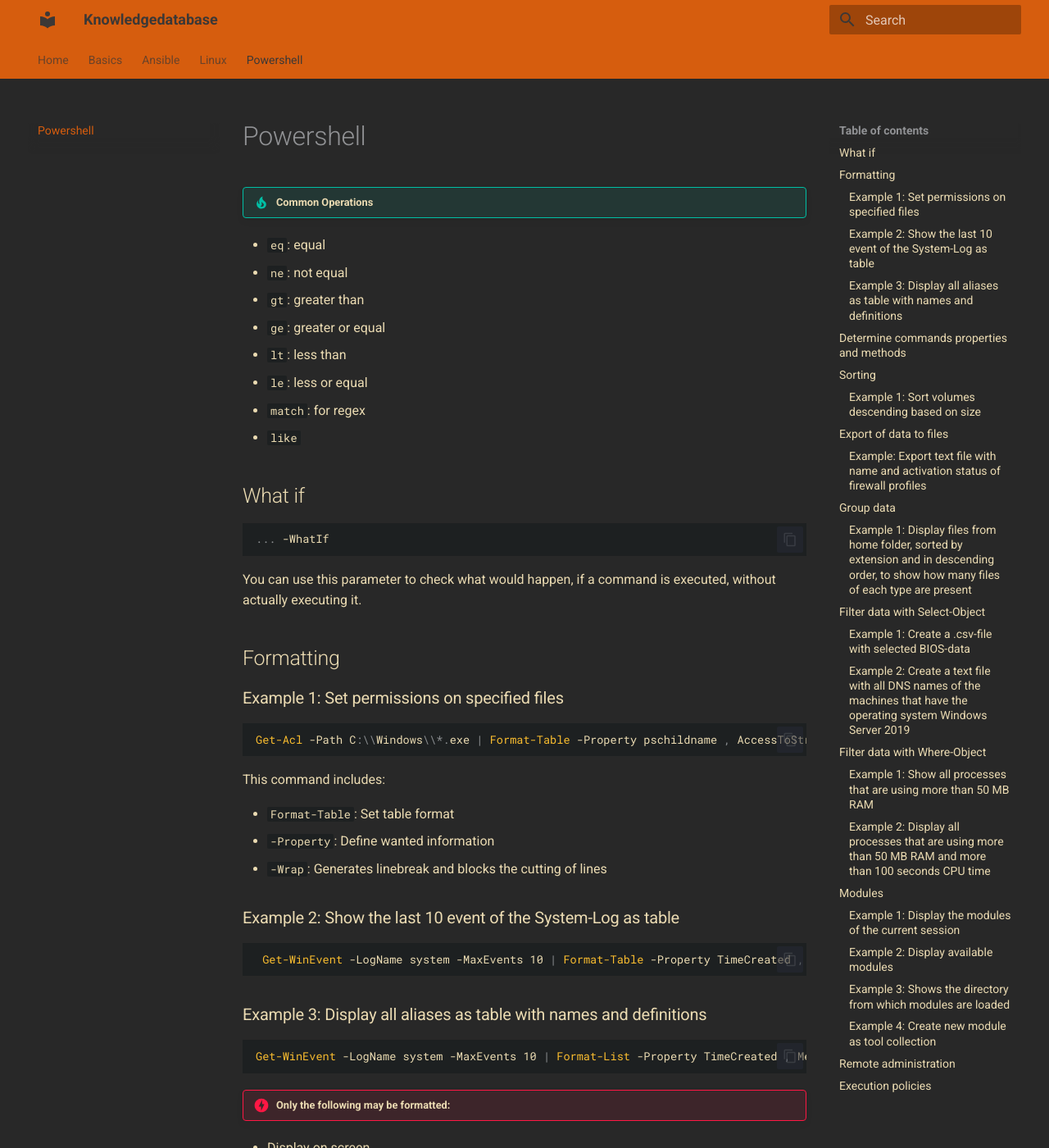
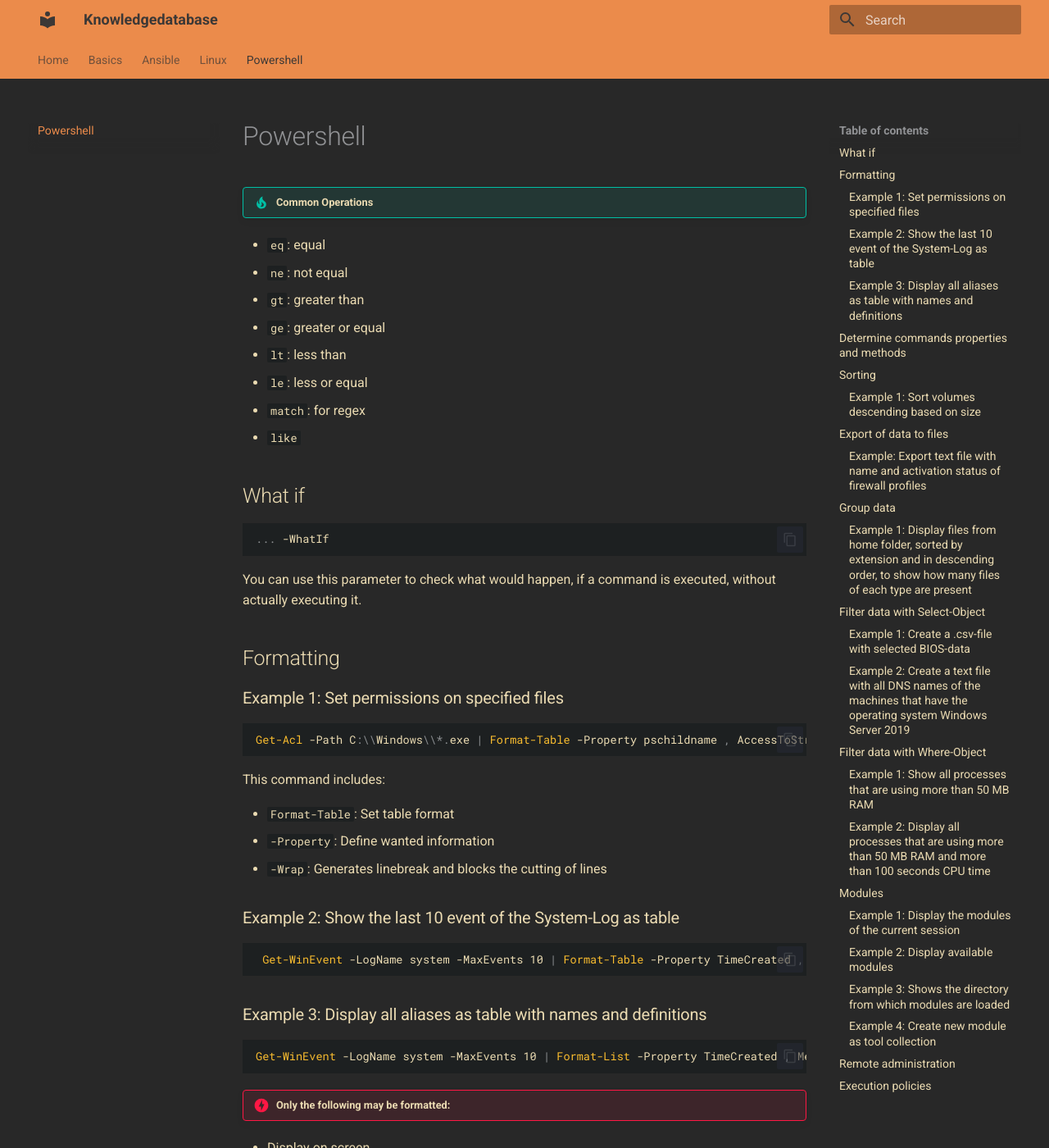
Before and after one commit to whosarian/knowledgedatabase, an MkDocs documentation site: the page built from docs/powershell.md, in a window 1280 px wide and 1400 px high. Shown: the whole window at 82% size. Built offline with MkDocs 1.6.1 and Material for MkDocs 9.7.7, drawn with Linux system fonts in a browser that asks for light colours.

Commit message:
change color

```diff
--- a/docs/stylesheets/extra.css
+++ b/docs/stylesheets/extra.css
@@ -4,7 +4,7 @@
   --md-default-fg-color:          #ebdbb2;
 
   /* Das "sanfte" Gruvbox-Orange (Pastell-Look) */
-  --md-primary-fg-color:          #d65d0e;
+  --md-primary-fg-color:          #eb8b4b;
   --md-primary-fg-color--dark:    #ec946b;
   --md-primary-bg-color:          #3c3836; /* Dunklerer Header-Hintergrund */
 
```
